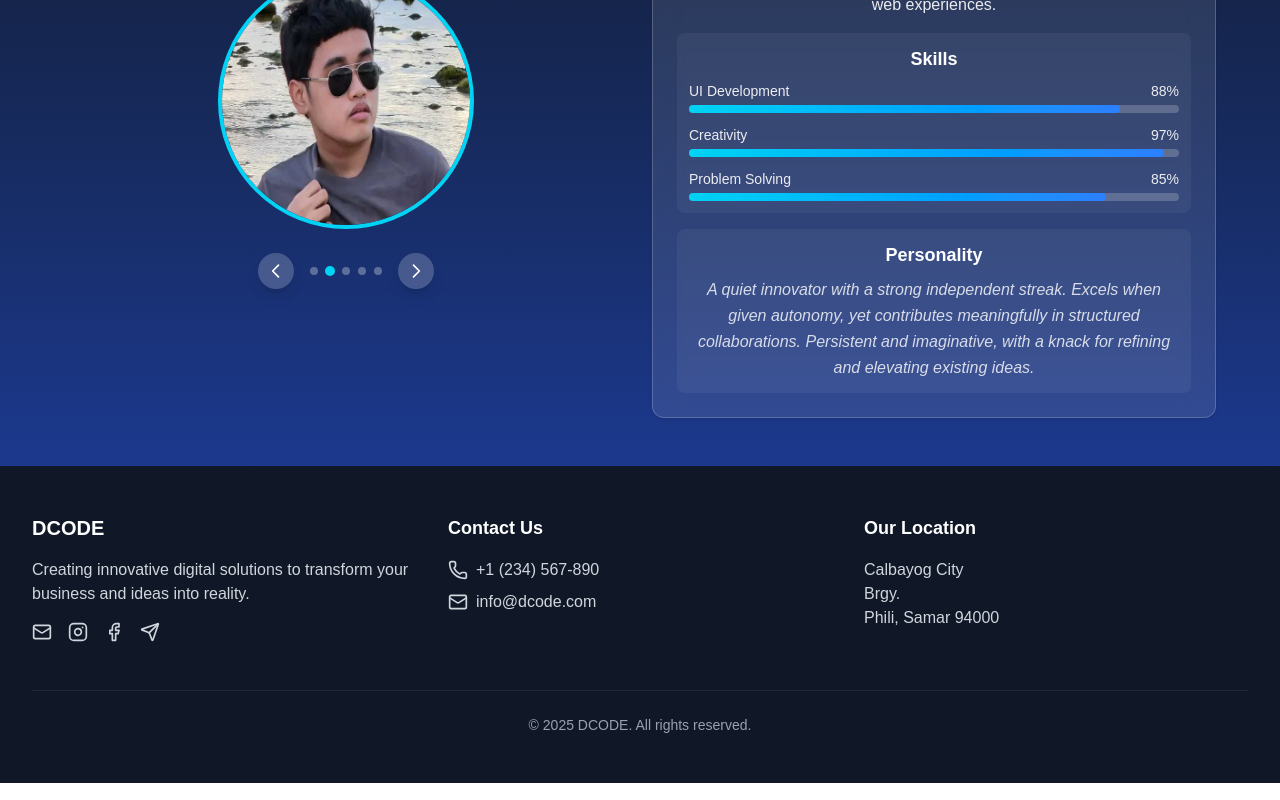
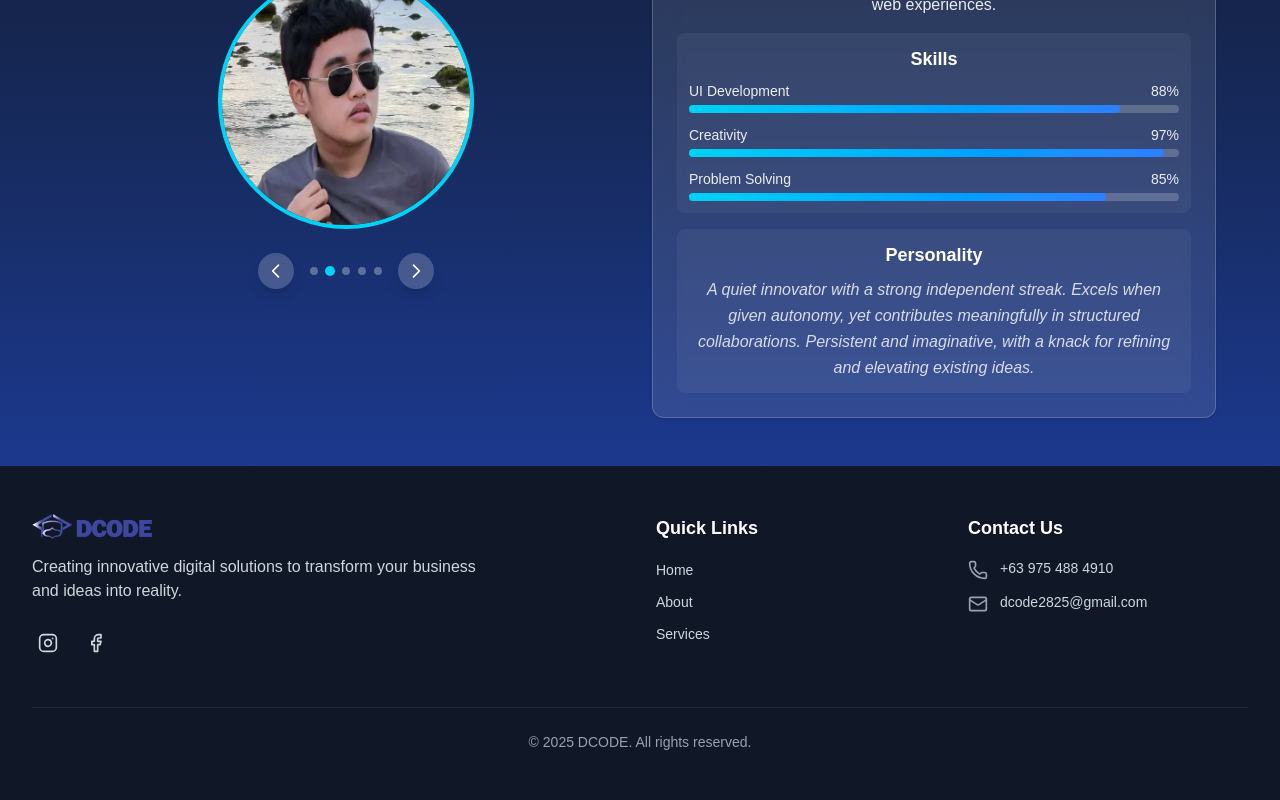
Before and after one commit to KimmelDevs/DCODE, a Next.js app: page / in a window 1280 px wide. Shown: the part 6187-6987 px from the top of the page. Built offline with nearby package versions, Linux system fonts and the light colour scheme.

Commit message:
final commit

```diff
--- a/src/app/(routes)/dashboard/page.jsx
+++ b/src/app/(routes)/dashboard/page.jsx
@@ -210,30 +210,66 @@ export default function DashboardPage() {
       </main>
 
       {/* Footer would go here */}
-      <footer className="bg-gray-900 text-white py-12 px-4 sm:px-6 lg:px-8">
-  <div className="max-w-7xl mx-auto grid grid-cols-1 md:grid-cols-3 gap-8">
-    {/* Company Info */}
-    <div className="space-y-4">
-      <h3 className="text-xl font-bold" style={{ fontFamily: "'Arial Rounded MT Bold', sans-serif" }}>
-        DCODE
-      </h3>
-      <p className="text-gray-300">
+      {/* Footer would go here */}
+<footer className="bg-gray-900 text-white py-12 px-4 sm:px-6 lg:px-8">
+  <div className="max-w-7xl mx-auto grid grid-cols-1 md:grid-cols-4 gap-8">
+    {/* Company Info - Made wider */}
+    <div className="space-y-4 md:col-span-2">
+      <div className="flex items-center space-x-2">
+        <Image
+          src="/a.png"
+          alt="DCODE Logo"
+          width={120}
+          height={60}
+          className="hover:opacity-90 transition-opacity"
+        />
+      </div>
+      <p className="text-gray-300 max-w-md">
         Creating innovative digital solutions to transform your business and ideas into reality.
       </p>
-      <div className="flex space-x-4">
-        <a href="mailto:info@dcode.com" className="text-gray-300 hover:text-white transition-colors">
-          <Mail className="w-5 h-5" />
-        </a>
-        <a href="https://instagram.com/dcode" target="_blank" rel="noopener noreferrer" className="text-gray-300 hover:text-white transition-colors">
+      <div className="flex space-x-4 pt-2">
+        <a href="https://instagram.com/dcode.hub" target="_blank" rel="noopener noreferrer"
+          className="text-gray-300 hover:text-white transition-colors p-1.5 rounded-full hover:bg-gray-700">
           <Instagram className="w-5 h-5" />
         </a>
-        <a href="https://facebook.com/dcode" target="_blank" rel="noopener noreferrer" className="text-gray-300 hover:text-white transition-colors">
+        <a href="https://www.facebook.com/profile.php?id=61555924405854" target="_blank" rel="noopener noreferrer"
+          className="text-gray-300 hover:text-white transition-colors p-1.5 rounded-full hover:bg-gray-700">
           <Facebook className="w-5 h-5" />
         </a>
-        <a href="https://t.me/dcode" target="_blank" rel="noopener noreferrer" className="text-gray-300 hover:text-white transition-colors">
-          <Send className="w-5 h-5" />
-        </a>
       </div>
+    </div>
+
+    {/* Quick Links */}
+    <div className="space-y-4">
+      <h4 className="text-lg font-semibold" style={{ fontFamily: "'Arial Rounded MT Bold', sans-serif" }}>
+        Quick Links
+      </h4>
+      <ul className="space-y-2">
+        <li>
+          <button
+            onClick={() => scrollTo(headerRef, 'home')}
+            className="text-gray-300 hover:text-white transition-colors text-sm"
+          >
+            Home
+          </button>
+        </li>
+        <li>
+          <button
+            onClick={() => scrollTo(aboutRef, 'about')}
+            className="text-gray-300 hover:text-white transition-colors text-sm"
+          >
+            About
+          </button>
+        </li>
+        <li>
+          <button
+            onClick={() => scrollTo(servicesRef, 'services')}
+            className="text-gray-300 hover:text-white transition-colors text-sm"
+          >
+            Services
+          </button>
+        </li>
+      </ul>
     </div>
 
     {/* Contact Info */}
@@ -241,32 +277,20 @@ export default function DashboardPage() {
       <h4 className="text-lg font-semibold" style={{ fontFamily: "'Arial Rounded MT Bold', sans-serif" }}>
         Contact Us
       </h4>
-      <div className="space-y-2">
-        <div className="flex items-center space-x-2 text-gray-300">
-          <Phone className="w-5 h-5" />
-          <a href="tel:+1234567890" className="hover:text-white transition-colors">
-            +1 (234) 567-890
+      <div className="space-y-3">
+        <div className="flex items-start space-x-3">
+          <Phone className="w-5 h-5 mt-0.5 flex-shrink-0 text-gray-400" />
+          <a href="tel:+639754884910" className="text-gray-300 hover:text-white transition-colors text-sm">
+            +63 975 488 4910
           </a>
         </div>
-        <div className="flex items-center space-x-2 text-gray-300">
-          <Mail className="w-5 h-5" />
-          <a href="mailto:info@dcode.com" className="hover:text-white transition-colors">
-            info@dcode.com
+        <div className="flex items-start space-x-3">
+          <Mail className="w-5 h-5 mt-0.5 flex-shrink-0 text-gray-400" />
+          <a href="mailto:dcode2825@gmail.com" className="text-gray-300 hover:text-white transition-colors text-sm">
+            dcode2825@gmail.com
           </a>
         </div>
       </div>
-    </div>
-
-    {/* Address */}
-    <div className="space-y-4">
-      <h4 className="text-lg font-semibold" style={{ fontFamily: "'Arial Rounded MT Bold', sans-serif" }}>
-        Our Location
-      </h4>
-      <address className="not-italic text-gray-300">
-        Calbayog City<br />
-        Brgy.<br />
-        Phili, Samar 94000
-      </address>
     </div>
   </div>
 
```
